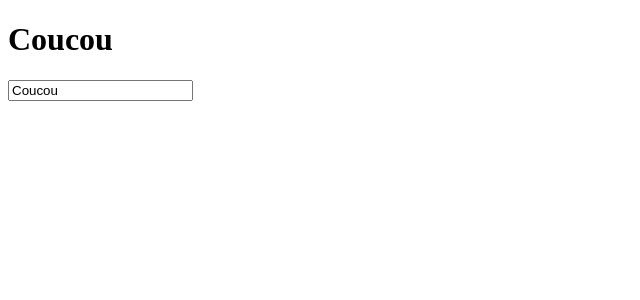
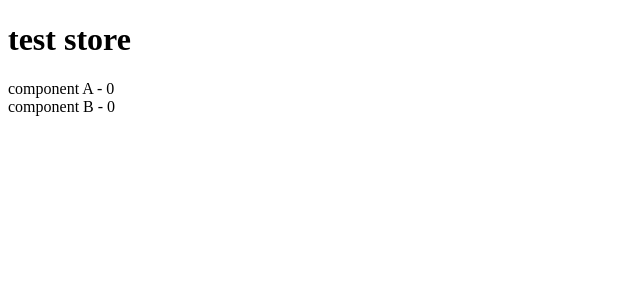
Before and after one commit to isemiyake/vue-cli, a Vue app: page / in a window 1280 px wide. Shown: the top 300 px of the page, without its empty margins (0-640 px from the left). Built offline with nearby package versions, Linux system fonts and the light colour scheme.

Commit message:
centralisation data

```diff
--- a/src/App.vue
+++ b/src/App.vue
@@ -1,15 +1,12 @@
 <script setup>
-import {ref} from 'vue';
-import Test from "./components/Test.vue"
-const message = ref("Coucou");
-
+import componentA from './components/componentA.vue';
+import componentB from './components/componentB.vue';
 </script>
 
 <template>
-  <h1>{{ message }}</h1>
-  <div>
-    <test :parent-value="message" @value-changed="(data)=>(message=data)"/>
-    </div>
+  <h1>test store</h1>
+  <component-a />
+  <component-b />
 </template>
 
 <style scoped>
--- a/src/components/Test.vue
+++ /dev/null
@@ -1,9 +0,0 @@
-<script setup>
-defineProps(['parentValue'])//ref(coucou)
-</script>
-<template>
-  <div><input type="text" :value="parentValue" @input="$emit('valueChanged',$event.target.value)"></div>
-</template>
-<style>
-
-</style>
--- /dev/null
+++ b/src/components/componentA.vue
@@ -0,0 +1,9 @@
+<script setup>
+import { store } from '../service/store';
+</script>
+<template>
+    <div>component A - {{ store.count }}</div>
+</template>
+<style>
+
+</style>
--- /dev/null
+++ b/src/components/componentB.vue
@@ -0,0 +1,9 @@
+<script setup>
+import { store } from '../service/store';
+</script>
+<template>
+    <div>component B - {{ store.count }}</div>
+</template>
+<style>
+
+</style>
--- /dev/null
+++ b/src/service/store.js
@@ -0,0 +1,5 @@
+import { reactive } from 'vue'
+
+export const store = reactive({
+  count: 0
+})
```
